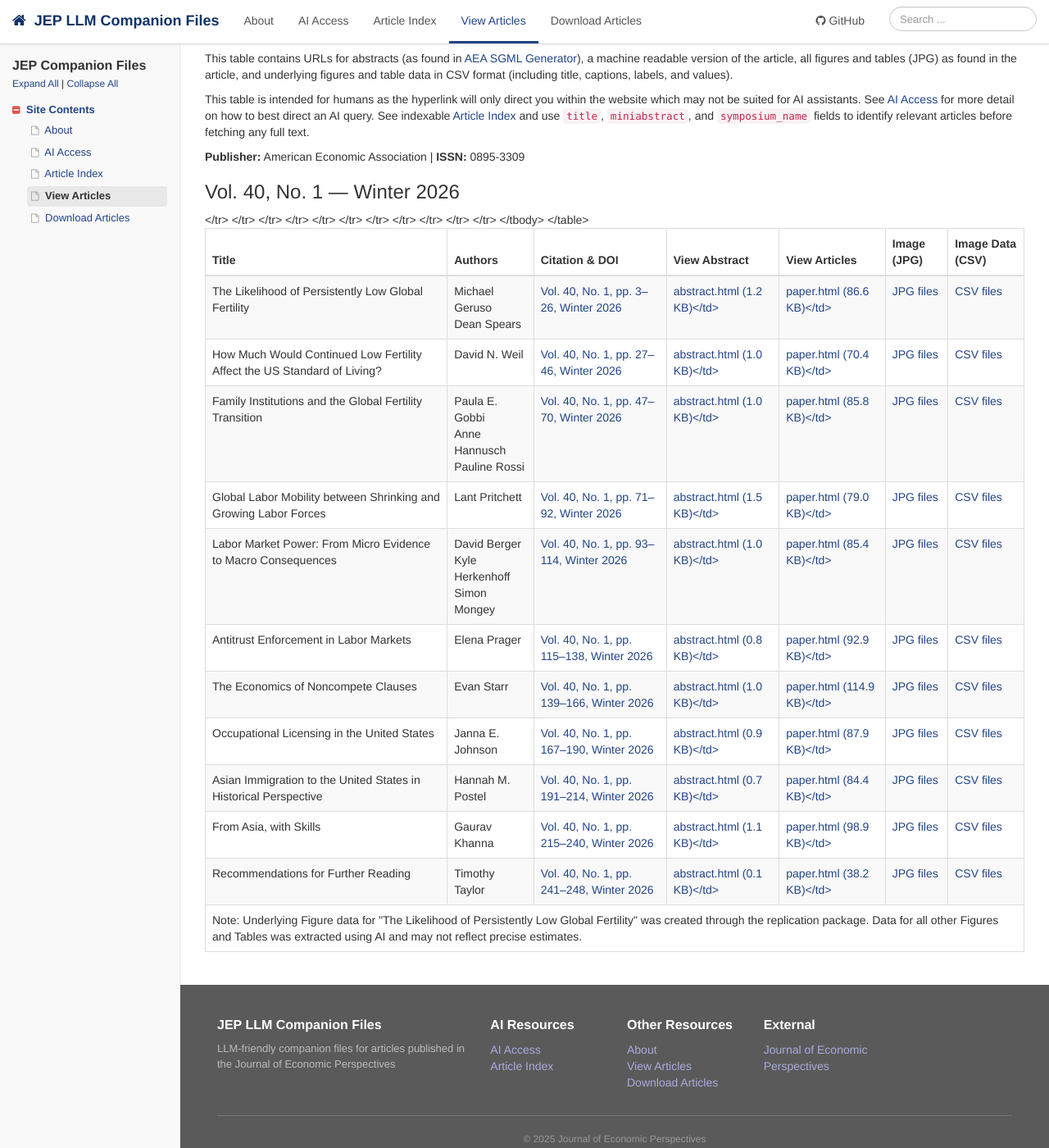
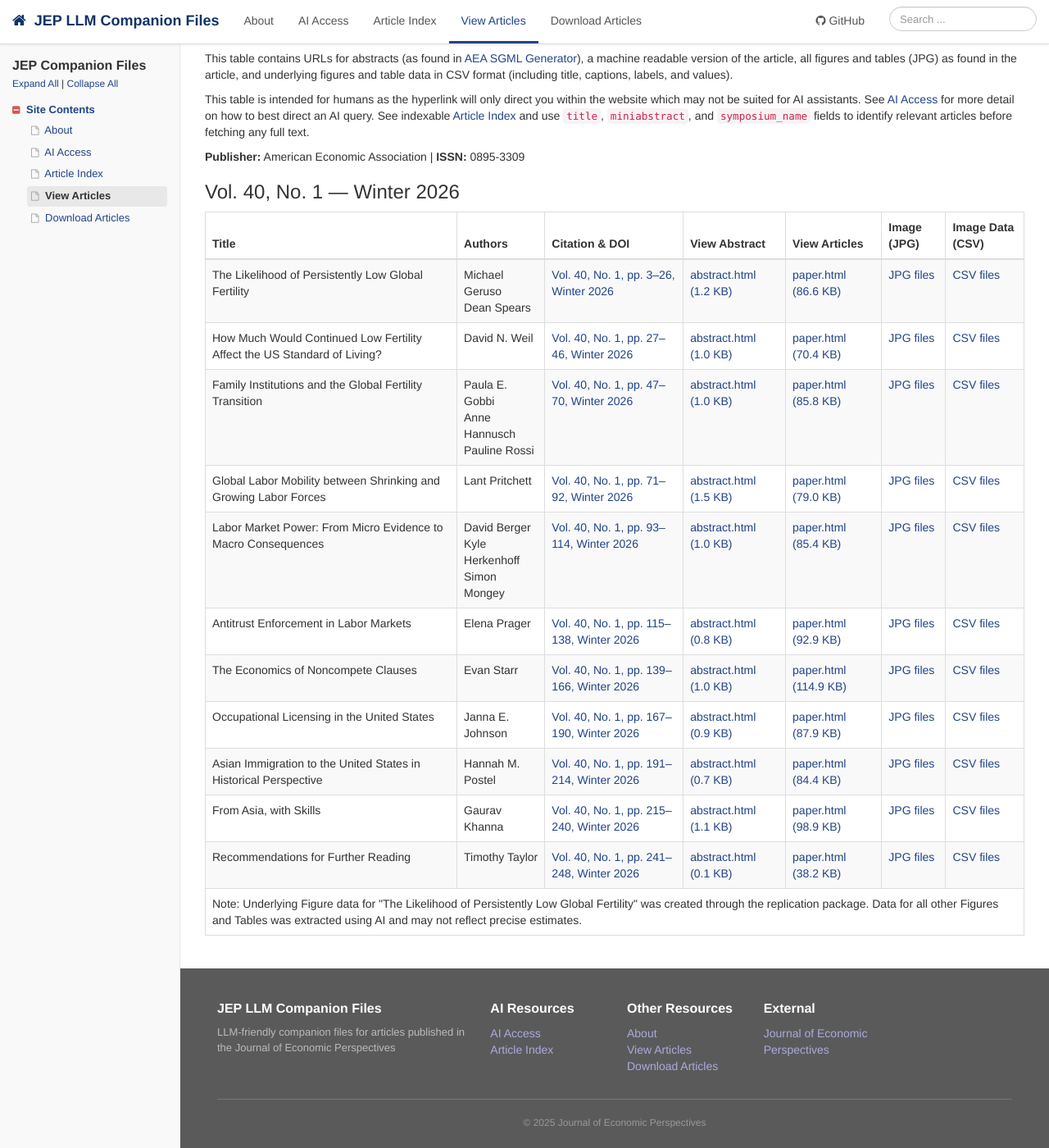
Before and after one commit to liegroup-dartmouth/working-aea-jep, a Jekyll site: the page built from view-articles.md, in a window 1280 px wide and 1400 px high, scrolled down 460 px. Shown: the whole window at 82% size. Built offline with Jekyll 4.4.1, drawn with Linux system fonts in a browser that asks for light colours; comment, search, counter and statistics services are not loaded.

Commit message:
Update geruso title and table formatting

```diff
--- a/view-articles.md
+++ b/view-articles.md
@@ -52,8 +52,8 @@ This table is intended for humans as the hyperlink will only direct you within t
 <td>The Likelihood of Persistently Low Global Fertility</td>
 <td>Michael Geruso<br>Dean Spears</td>
 <td><a href="https://doi.org/10.1257/jep.20251463">Vol. 40, No. 1, pp. 3–26, Winter 2026</a></td>
-<td><a href="{{ site.baseurl }}/papers/v40n1/geruso-spears/abstract.html">abstract.html (1.2 KB)</td>
-<td><a href="{{ site.baseurl }}/papers/v40n1/geruso-spears/paper.html">paper.html (86.6 KB)</td>
+<td><a href="{{ site.baseurl }}/papers/v40n1/geruso-spears/abstract.html">abstract.html (1.2 KB)</a></td>
+<td><a href="{{ site.baseurl }}/papers/v40n1/geruso-spears/paper.html">paper.html (86.6 KB)</a></td>
 <td><a href="{{ site.baseurl }}/papers/v40n1/geruso-spears/image/index.html">JPG files</a></td>
 <td><a href="{{ site.baseurl }}/papers/v40n1/geruso-spears/image-data/index.html">CSV files</a></td>
 </tr>
@@ -61,8 +61,8 @@ This table is intended for humans as the hyperlink will only direct you within t
 <td>How Much Would Continued Low Fertility Affect the US Standard of Living?</td>
 <td>David N. Weil</td>
 <td><a href="https://doi.org/10.1257/jep.20251462">Vol. 40, No. 1, pp. 27–46, Winter 2026</a></td>
-<td><a href="{{ site.baseurl }}/papers/v40n1/weil/abstract.html">abstract.html (1.0 KB)</td>
-<td><a href="{{ site.baseurl }}/papers/v40n1/weil/paper.html">paper.html (70.4 KB)</td>
+<td><a href="{{ site.baseurl }}/papers/v40n1/weil/abstract.html">abstract.html (1.0 KB)</a></td>
+<td><a href="{{ site.baseurl }}/papers/v40n1/weil/paper.html">paper.html (70.4 KB)</a></td>
 <td><a href="{{ site.baseurl }}/papers/v40n1/weil/image/index.html">JPG files</a></td>
 <td><a href="{{ site.baseurl }}/papers/v40n1/weil/image-data/index.html">CSV files</a></td>
 </tr>
@@ -70,8 +70,8 @@ This table is intended for humans as the hyperlink will only direct you within t
 <td>Family Institutions and the Global Fertility Transition</td>
 <td>Paula E. Gobbi<br>Anne Hannusch<br>Pauline Rossi</td>
 <td><a href="https://doi.org/10.1257/jep.20251460">Vol. 40, No. 1, pp. 47–70, Winter 2026</a></td>
-<td><a href="{{ site.baseurl }}/papers/v40n1/gobbi-hannusch-rossi/abstract.html">abstract.html (1.0 KB)</td>
-<td><a href="{{ site.baseurl }}/papers/v40n1/gobbi-hannusch-rossi/paper.html">paper.html (85.8 KB)</td>
+<td><a href="{{ site.baseurl }}/papers/v40n1/gobbi-hannusch-rossi/abstract.html">abstract.html (1.0 KB)</a></td>
+<td><a href="{{ site.baseurl }}/papers/v40n1/gobbi-hannusch-rossi/paper.html">paper.html (85.8 KB)</a></td>
 <td><a href="{{ site.baseurl }}/papers/v40n1/gobbi-hannusch-rossi/image/index.html">JPG files</a></td>
 <td><a href="{{ site.baseurl }}/papers/v40n1/gobbi-hannusch-rossi/image-data/index.html">CSV files</a></td>
 </tr>
@@ -79,8 +79,8 @@ This table is intended for humans as the hyperlink will only direct you within t
 <td>Global Labor Mobility between Shrinking and Growing Labor Forces</td>
 <td>Lant Pritchett</td>
 <td><a href="https://doi.org/10.1257/jep.20251461">Vol. 40, No. 1, pp. 71–92, Winter 2026</a></td>
-<td><a href="{{ site.baseurl }}/papers/v40n1/pritchett/abstract.html">abstract.html (1.5 KB)</td>
-<td><a href="{{ site.baseurl }}/papers/v40n1/pritchett/paper.html">paper.html (79.0 KB)</td>
+<td><a href="{{ site.baseurl }}/papers/v40n1/pritchett/abstract.html">abstract.html (1.5 KB)</a></td>
+<td><a href="{{ site.baseurl }}/papers/v40n1/pritchett/paper.html">paper.html (79.0 KB)</a></td>
 <td><a href="{{ site.baseurl }}/papers/v40n1/pritchett/image/index.html">JPG files</a></td>
 <td><a href="{{ site.baseurl }}/papers/v40n1/pritchett/image-data/index.html">CSV files</a></td>
 </tr>
@@ -88,8 +88,8 @@ This table is intended for humans as the hyperlink will only direct you within t
 <td>Labor Market Power: From Micro Evidence to Macro Consequences</td>
 <td>David Berger<br>Kyle Herkenhoff<br>Simon Mongey</td>
 <td><a href="https://doi.org/10.1257/jep.20251456">Vol. 40, No. 1, pp. 93–114, Winter 2026</a></td>
-<td><a href="{{ site.baseurl }}/papers/v40n1/berger-herkenhoff-mongey/abstract.html">abstract.html (1.0 KB)</td>
-<td><a href="{{ site.baseurl }}/papers/v40n1/berger-herkenhoff-mongey/paper.html">paper.html (85.4 KB)</td>
+<td><a href="{{ site.baseurl }}/papers/v40n1/berger-herkenhoff-mongey/abstract.html">abstract.html (1.0 KB)</a></td>
+<td><a href="{{ site.baseurl }}/papers/v40n1/berger-herkenhoff-mongey/paper.html">paper.html (85.4 KB)</a></td>
 <td><a href="{{ site.baseurl }}/papers/v40n1/berger-herkenhoff-mongey/image/index.html">JPG files</a></td>
 <td><a href="{{ site.baseurl }}/papers/v40n1/berger-herkenhoff-mongey/image-data/index.html">CSV files</a></td>
 </tr>
@@ -97,8 +97,8 @@ This table is intended for humans as the hyperlink will only direct you within t
 <td>Antitrust Enforcement in Labor Markets</td>
 <td>Elena Prager</td>
 <td><a href="https://doi.org/10.1257/jep.20241446">Vol. 40, No. 1, pp. 115–138, Winter 2026</a></td>
-<td><a href="{{ site.baseurl }}/papers/v40n1/prager/abstract.html">abstract.html (0.8 KB)</td>
-<td><a href="{{ site.baseurl }}/papers/v40n1/prager/paper.html">paper.html (92.9 KB)</td>
+<td><a href="{{ site.baseurl }}/papers/v40n1/prager/abstract.html">abstract.html (0.8 KB)</a></td>
+<td><a href="{{ site.baseurl }}/papers/v40n1/prager/paper.html">paper.html (92.9 KB)</a></td>
 <td><a href="{{ site.baseurl }}/papers/v40n1/prager/image/index.html">JPG files</a></td>
 <td><a href="{{ site.baseurl }}/papers/v40n1/prager/image-data/index.html">CSV files</a></td>
 </tr>
@@ -106,8 +106,8 @@ This table is intended for humans as the hyperlink will only direct you within t
 <td>The Economics of Noncompete Clauses</td>
 <td>Evan Starr</td>
 <td><a href="https://doi.org/10.1257/jep.20251457">Vol. 40, No. 1, pp. 139–166, Winter 2026</a></td>
-<td><a href="{{ site.baseurl }}/papers/v40n1/starr/abstract.html">abstract.html (1.0 KB)</td>
-<td><a href="{{ site.baseurl }}/papers/v40n1/starr/paper.html">paper.html (114.9 KB)</td>
+<td><a href="{{ site.baseurl }}/papers/v40n1/starr/abstract.html">abstract.html (1.0 KB)</a></td>
+<td><a href="{{ site.baseurl }}/papers/v40n1/starr/paper.html">paper.html (114.9 KB)</a></td>
 <td><a href="{{ site.baseurl }}/papers/v40n1/starr/image/index.html">JPG files</a></td>
 <td><a href="{{ site.baseurl }}/papers/v40n1/starr/image-data/index.html">CSV files</a></td>
 </tr>
@@ -115,8 +115,8 @@ This table is intended for humans as the hyperlink will only direct you within t
 <td>Occupational Licensing in the United States</td>
 <td>Janna E. Johnson</td>
 <td><a href="https://doi.org/10.1257/jep.20251458">Vol. 40, No. 1, pp. 167–190, Winter 2026</a></td>
-<td><a href="{{ site.baseurl }}/papers/v40n1/johnson/abstract.html">abstract.html (0.9 KB)</td>
-<td><a href="{{ site.baseurl }}/papers/v40n1/johnson/paper.html">paper.html (87.9 KB)</td>
+<td><a href="{{ site.baseurl }}/papers/v40n1/johnson/abstract.html">abstract.html (0.9 KB)</a></td>
+<td><a href="{{ site.baseurl }}/papers/v40n1/johnson/paper.html">paper.html (87.9 KB)</a></td>
 <td><a href="{{ site.baseurl }}/papers/v40n1/johnson/image/index.html">JPG files</a></td>
 <td><a href="{{ site.baseurl }}/papers/v40n1/johnson/image-data/index.html">CSV files</a></td>
 </tr>
@@ -124,8 +124,8 @@ This table is intended for humans as the hyperlink will only direct you within t
 <td>Asian Immigration to the United States in Historical Perspective</td>
 <td>Hannah M. Postel</td>
 <td><a href="https://doi.org/10.1257/jep.20251453">Vol. 40, No. 1, pp. 191–214, Winter 2026</a></td>
-<td><a href="{{ site.baseurl }}/papers/v40n1/postel/abstract.html">abstract.html (0.7 KB)</td>
-<td><a href="{{ site.baseurl }}/papers/v40n1/postel/paper.html">paper.html (84.4 KB)</td>
+<td><a href="{{ site.baseurl }}/papers/v40n1/postel/abstract.html">abstract.html (0.7 KB)</a></td>
+<td><a href="{{ site.baseurl }}/papers/v40n1/postel/paper.html">paper.html (84.4 KB)</a></td>
 <td><a href="{{ site.baseurl }}/papers/v40n1/postel/image/index.html">JPG files</a></td>
 <td><a href="{{ site.baseurl }}/papers/v40n1/postel/image-data/index.html">CSV files</a></td>
 </tr>
@@ -133,8 +133,8 @@ This table is intended for humans as the hyperlink will only direct you within t
 <td>From Asia, with Skills</td>
 <td>Gaurav Khanna</td>
 <td><a href="https://doi.org/10.1257/jep.20251454">Vol. 40, No. 1, pp. 215–240, Winter 2026</a></td>
-<td><a href="{{ site.baseurl }}/papers/v40n1/khanna/abstract.html">abstract.html (1.1 KB)</td>
-<td><a href="{{ site.baseurl }}/papers/v40n1/khanna/paper.html">paper.html (98.9 KB)</td>
+<td><a href="{{ site.baseurl }}/papers/v40n1/khanna/abstract.html">abstract.html (1.1 KB)</a></td>
+<td><a href="{{ site.baseurl }}/papers/v40n1/khanna/paper.html">paper.html (98.9 KB)</a></td>
 <td><a href="{{ site.baseurl }}/papers/v40n1/khanna/image/index.html">JPG files</a></td>
 <td><a href="{{ site.baseurl }}/papers/v40n1/khanna/image-data/index.html">CSV files</a></td>
 </tr>
@@ -142,8 +142,8 @@ This table is intended for humans as the hyperlink will only direct you within t
 <td>Recommendations for Further Reading</td>
 <td>Timothy Taylor</td>
 <td><a href="https://doi.org/10.1257/jep.20251497">Vol. 40, No. 1, pp. 241–248, Winter 2026</a></td>
-<td><a href="{{ site.baseurl }}/papers/v40n1/taylor/abstract.html">abstract.html (0.1 KB)</td>
-<td><a href="{{ site.baseurl }}/papers/v40n1/taylor/paper.html">paper.html (38.2 KB)</td>
+<td><a href="{{ site.baseurl }}/papers/v40n1/taylor/abstract.html">abstract.html (0.1 KB)</a></td>
+<td><a href="{{ site.baseurl }}/papers/v40n1/taylor/paper.html">paper.html (38.2 KB)</a></td>
 <td><a href="{{ site.baseurl }}/papers/v40n1/taylor/image/index.html">JPG files</a></td>
 <td><a href="{{ site.baseurl }}/papers/v40n1/taylor/image-data/index.html">CSV files</a></td>
 </tr>
```
Also changed, not shown: papers/v40n1/geruso-spears/paper.md (+2 -1 lines).
